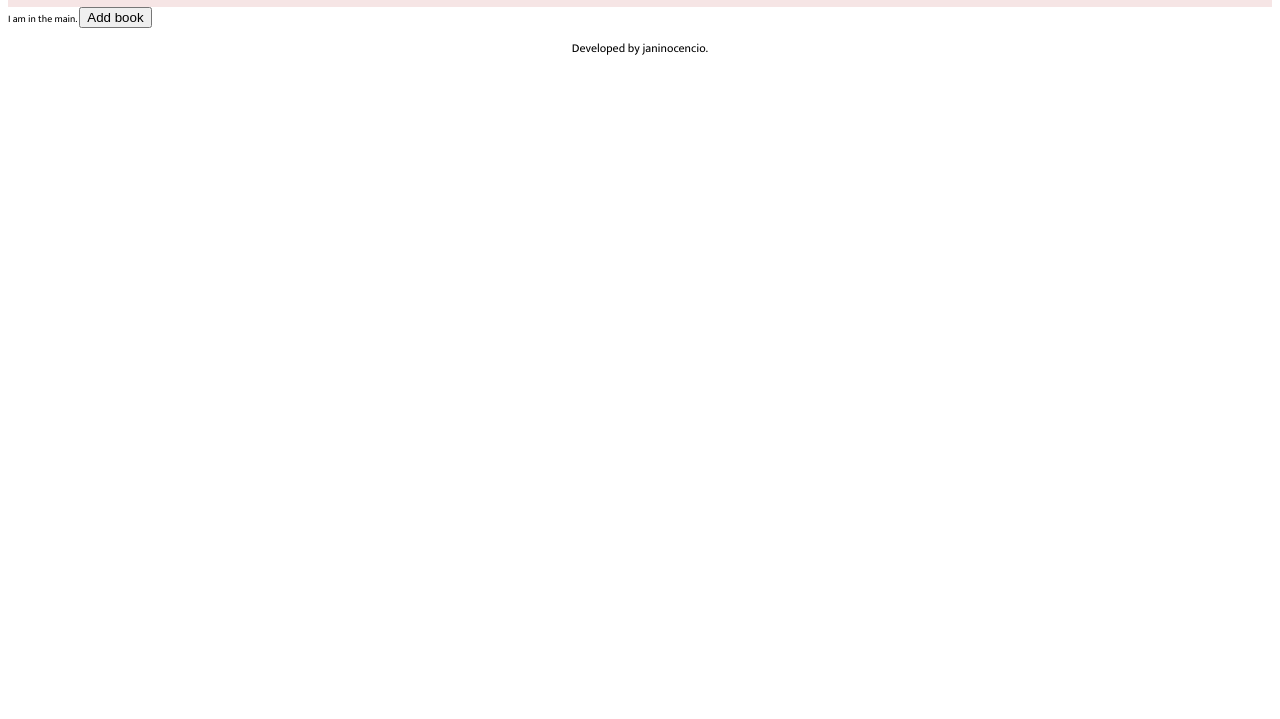
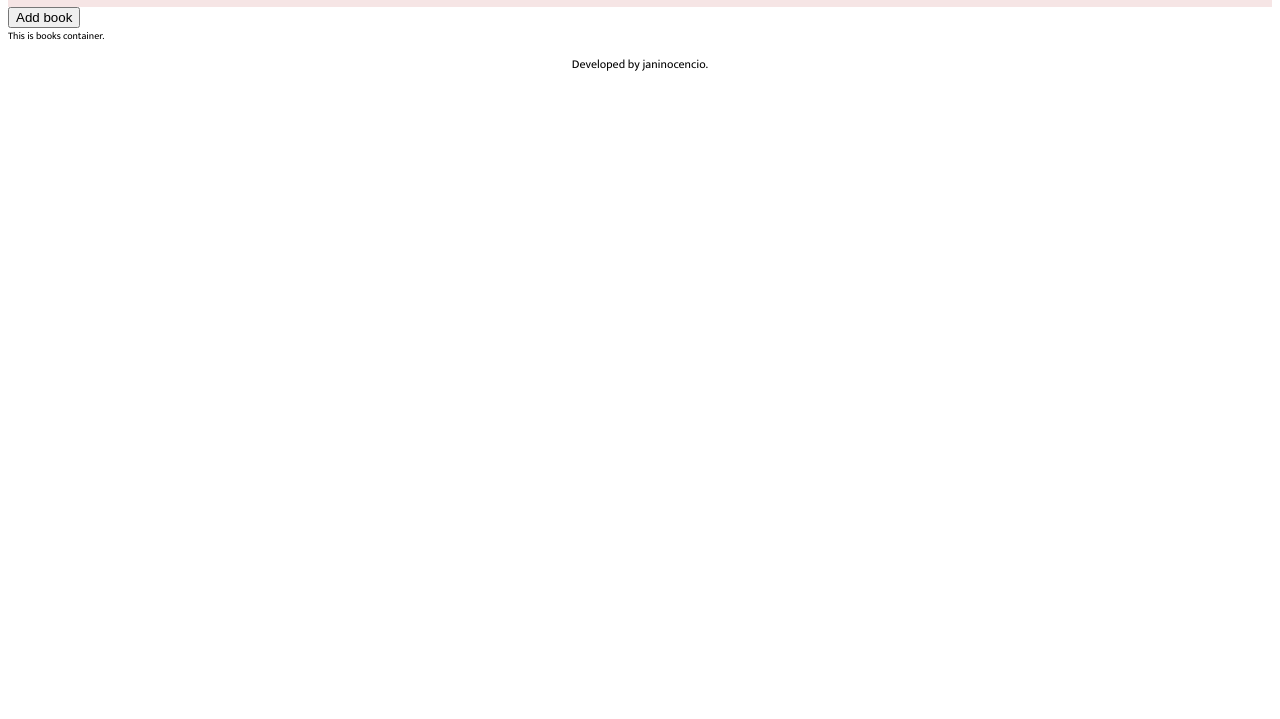
Before and after one commit to janinocencio/library, a plain HTML site: page index.html in a window 1280 px wide. Shown: the part 81-800 px from the top of the page. Drawn offline with Linux system fonts and the light colour scheme.

Commit message:
Revise main element to add books container

```diff
--- a/index.html
+++ b/index.html
@@ -15,8 +15,10 @@
         </a>
     </header>
     <main>
-        I am in the main.
         <button type="button">Add book</button>
+        <div class="books-container">
+            This is books container.
+        </div>
     </main>
     <footer>
         <p>Developed by janinocencio.</p>
```
